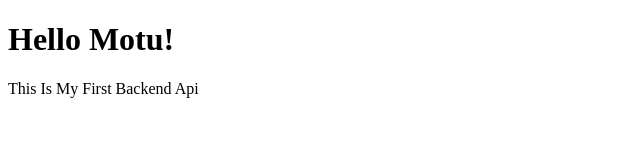
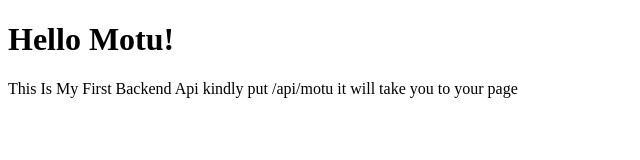
Before and after one commit to vipindevwork/rap-names-api, a website: page index.html in a window 1280 px wide. Shown: the whole page, without its empty margins (0-640 px from the left). Drawn offline with Linux system fonts and the light colour scheme.

Commit message:
some changes in html

```diff
--- a/index.html
+++ b/index.html
@@ -7,6 +7,9 @@
 </head>
 <body>
     <h1>Hello Motu!</h1>
-    <p>This Is My First Backend Api</p>
+    <p>This Is My First Backend Api
+        kindly put /api/motu
+        it will take you to your page
+    </p>
 </body>
 </html>
```
